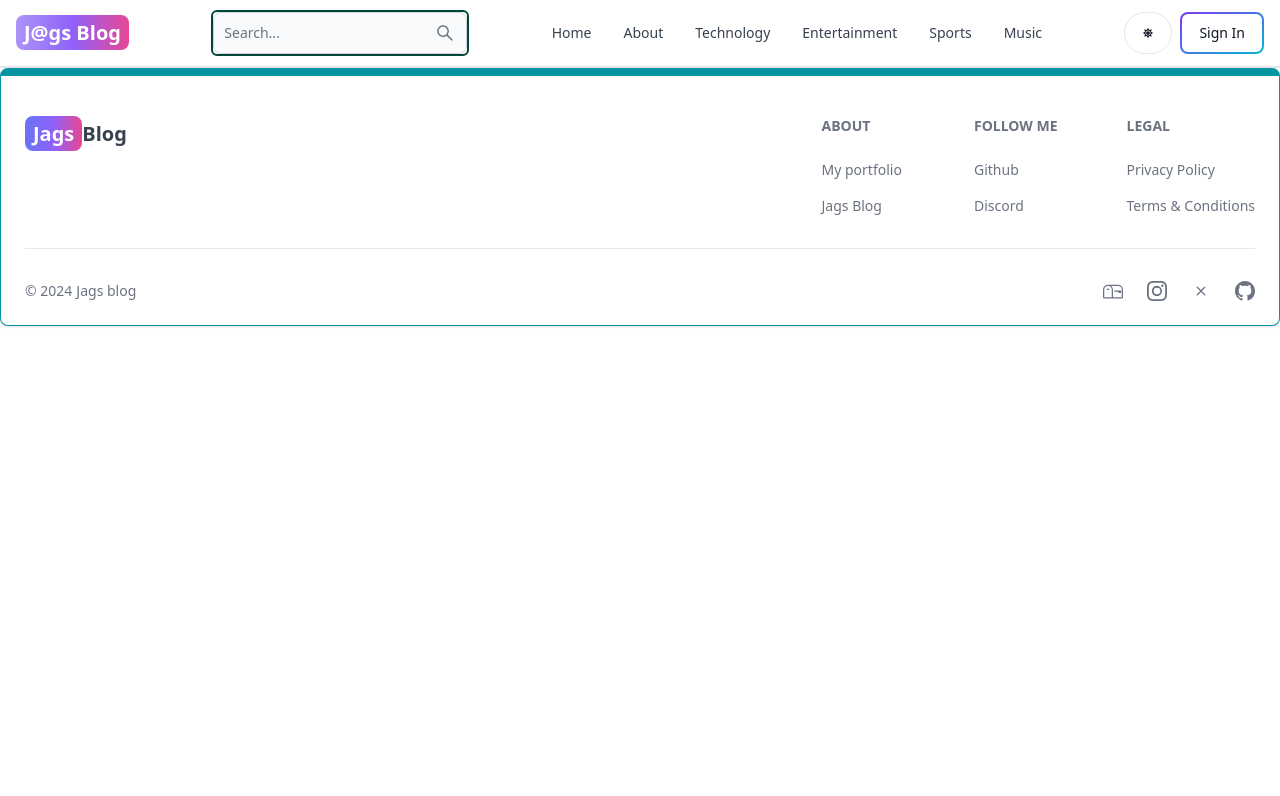
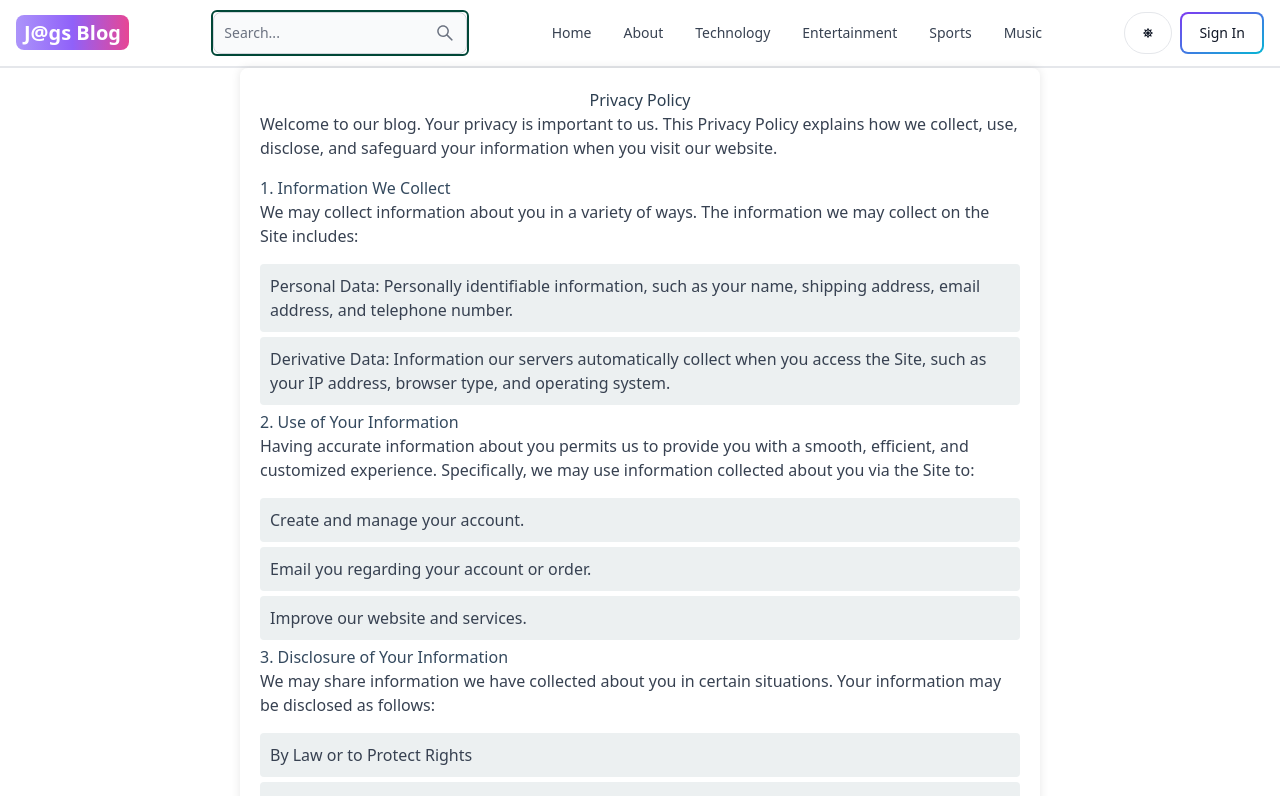
Before and after one commit to Jagrit787/MERN-Blog, a React (Vite) app in the folder client/: page /privacy-policy in a window 1280 px wide. Shown: the top 796 px of the page. Built offline with nearby package versions, Linux system fonts and the light colour scheme; no server answers.

Commit message:
add terms, privacy policy

```diff
--- a/client/src/App.jsx
+++ b/client/src/App.jsx
@@ -14,6 +14,8 @@ import UpdatePost from "./pages/UpdatePost";
 import PostPage from "./pages/PostPage";
 import ScrollToTop from "./components/ScrollToTop";
 import Search from "./pages/Search";
+import TermsAndConditions from "./components/TermsandConditions";
+import PrivacyPolicy from "./components/PrivacyPolicy";
 export default function App() {
   return (
     <BrowserRouter>
@@ -40,6 +42,10 @@ export default function App() {
 
         <Route path="/projects" element={<Projects />} />
         <Route path="/post/:postSlug" element={<PostPage/>} />
+        <Route path="/terms-and-conditions" element={<TermsAndConditions />} />
+        <Route path="/privacy-policy" element={<PrivacyPolicy />} />
+
+
       </Routes>
       <Footer />
     </BrowserRouter>
--- a/client/src/components/Footer.jsx
+++ b/client/src/components/Footer.jsx
@@ -53,8 +53,8 @@ export default function FooterCom() {
             <div>
               <Footer.Title title='Legal' />
               <Footer.LinkGroup col>
-                <Footer.Link href='#'>Privacy Policy</Footer.Link>
-                <Footer.Link href='#'>Terms &amp; Conditions</Footer.Link>
+                <Footer.Link href='/privacy-policy'>Privacy Policy</Footer.Link>
+                <Footer.Link href='/terms-and-conditions'>Terms &amp; Conditions</Footer.Link>
               </Footer.LinkGroup>
             </div>
           </div>
--- /dev/null
+++ b/client/src/components/PrivacyPolicy.jsx
@@ -0,0 +1,42 @@
+import React from 'react';
+import styles from './PrivacyPolicy.module.css';
+
+const PrivacyPolicy = () => {
+    return (
+        <div className={styles.privacyContainer}>
+            <h1 className={styles.privacyTitle}>Privacy Policy</h1>
+            <p className={styles.privacyParagraph}>Welcome to our blog. Your privacy is important to us. This Privacy Policy explains how we collect, use, disclose, and safeguard your information when you visit our website.</p>
+
+            <h2 className={styles.privacySubtitle}>1. Information We Collect</h2>
+            <p className={styles.privacyParagraph}>We may collect information about you in a variety of ways. The information we may collect on the Site includes:</p>
+            <ul className={styles.privacyList}>
+                <li className={styles.privacyListItem}>Personal Data: Personally identifiable information, such as your name, shipping address, email address, and telephone number.</li>
+                <li className={styles.privacyListItem}>Derivative Data: Information our servers automatically collect when you access the Site, such as your IP address, browser type, and operating system.</li>
+            </ul>
+
+            <h2 className={styles.privacySubtitle}>2. Use of Your Information</h2>
+            <p className={styles.privacyParagraph}>Having accurate information about you permits us to provide you with a smooth, efficient, and customized experience. Specifically, we may use information collected about you via the Site to:</p>
+            <ul className={styles.privacyList}>
+                <li className={styles.privacyListItem}>Create and manage your account.</li>
+                <li className={styles.privacyListItem}>Email you regarding your account or order.</li>
+                <li className={styles.privacyListItem}>Improve our website and services.</li>
+            </ul>
+
+            <h2 className={styles.privacySubtitle}>3. Disclosure of Your Information</h2>
+            <p className={styles.privacyParagraph}>We may share information we have collected about you in certain situations. Your information may be disclosed as follows:</p>
+            <ul className={styles.privacyList}>
+                <li className={styles.privacyListItem}>By Law or to Protect Rights</li>
+                <li className={styles.privacyListItem}>Business Transfers</li>
+                <li className={styles.privacyListItem}>Third-Party Service Providers</li>
+            </ul>
+
+            <h2 className={styles.privacySubtitle}>4. Security of Your Information</h2>
+            <p className={styles.privacyParagraph}>We use administrative, technical, and physical security measures to help protect your personal information. While we have taken reasonable steps to secure the personal information you provide to us, please be aware that despite our efforts, no security measures are perfect or impenetrable, and no method of data transmission can be guaranteed against any interception or other type of misuse.</p>
+
+            <h2 className={styles.privacySubtitle}>5. Contact Us</h2>
+            <p className={styles.privacyParagraph}>If you have questions or comments about this Privacy Policy, please contact us at [Your Contact Information].</p>
+        </div>
+    );
+};
+
+export default PrivacyPolicy;
--- /dev/null
+++ b/client/src/components/PrivacyPolicy.module.css
@@ -0,0 +1,35 @@
+/* src/components/PrivacyPolicy.module.css */
+
+.privacyContainer {
+    max-width: 800px;
+    margin: 0 auto;
+    background: #fff;
+    padding: 20px;
+    border-radius: 8px;
+    box-shadow: 0 0 10px rgba(0, 0, 0, 0.1);
+}
+
+.privacyTitle {
+    text-align: center;
+    color: #2c3e50;
+}
+
+.privacySubtitle {
+    color: #34495e;
+}
+
+.privacyParagraph {
+    margin-bottom: 1em;
+}
+
+.privacyList {
+    list-style-type: none;
+    padding: 0;
+}
+
+.privacyListItem {
+    background: #ecf0f1;
+    margin: 5px 0;
+    padding: 10px;
+    border-radius: 4px;
+}
--- /dev/null
+++ b/client/src/components/TermsandConditions.jsx
@@ -0,0 +1,39 @@
+import React from 'react';
+import styles from './TermsandConditions.module.css';
+
+const TermsAndConditions = () => {
+    return (
+        <div className={styles.termsContainer}>
+            <h1 className={styles.termsTitle}>Terms and Conditions</h1>
+            <p>Welcome to our blog. By accessing or using our website, you agree to comply with and be bound by the following terms and conditions:</p>
+
+            <h2 className={styles.termsSubtitle}>1. Acceptance of Terms</h2>
+            <p className={styles.termsParagraph}>By accessing and using this blog, you accept and agree to be bound by the terms and provisions of this agreement. In addition, when using this blog's particular services, you shall be subject to any posted guidelines or rules applicable to such services.</p>
+
+            <h2 className={styles.termsSubtitle}>2. Responsible Use</h2>
+            <ul className={styles.termsList}>
+                <li className={styles.termsListItem}>Do not use offensive, abusive, or harmful language.</li>
+                <li className={styles.termsListItem}>No posting of spam, advertisements, or links to other websites.</li>
+                <li className={styles.termsListItem}>Respect the privacy and opinions of other users.</li>
+                <li className={styles.termsListItem}>No sharing of false or misleading information.</li>
+                <li className={styles.termsListItem}>Respect intellectual property rights and cite sources where necessary.</li>
+            </ul>
+
+            <h2 className={styles.termsSubtitle}>3. Content Ownership</h2>
+            <p className={styles.termsParagraph}>All content on this blog, including text, images, and videos, is the property of the blog owner unless otherwise stated. You may not reproduce, distribute, or use the content in any manner without explicit permission.</p>
+
+            <h2 className={styles.termsSubtitle}>4. Privacy</h2>
+            <p className={styles.termsParagraph}>We respect your privacy. Any personal information you provide to us will be handled in accordance with our Privacy Policy.</p>
+
+            <h2 className={styles.termsSubtitle}>5. Modifications to Terms</h2>
+            <p className={styles.termsParagraph}>We reserve the right to modify these terms and conditions at any time. Your continued use of the site following any changes signifies your acceptance of the new terms.</p>
+
+            <h2 className={styles.termsSubtitle}>6. Governing Law</h2>
+            <p className={styles.termsParagraph}>These terms and conditions are governed by and construed in accordance with the laws of [Your Country/State]. You agree to submit to the exclusive jurisdiction of the courts of [Your Country/State].</p>
+
+            <p className={styles.termsParagraph}>If you have any questions or concerns about these terms, please contact us at [Your Contact Information].</p>
+        </div>
+    );
+};
+
+export default TermsAndConditions;
--- /dev/null
+++ b/client/src/components/TermsandConditions.module.css
@@ -0,0 +1,35 @@
+/* src/components/TermsAndConditions.module.css */
+
+.termsContainer {
+    max-width: 800px;
+    margin: 0 auto;
+    background: #fff;
+    padding: 20px;
+    border-radius: 8px;
+    box-shadow: 0 0 10px rgba(0, 0, 0, 0.1);
+}
+
+.termsTitle {
+    text-align: center;
+    color: #2c3e50;
+}
+
+.termsSubtitle {
+    color: #34495e;
+}
+
+.termsParagraph {
+    margin-bottom: 1em;
+}
+
+.termsList {
+    list-style-type: none;
+    padding: 0;
+}
+
+.termsListItem {
+    background: #ecf0f1;
+    margin: 5px 0;
+    padding: 10px;
+    border-radius: 4px;
+}
```
